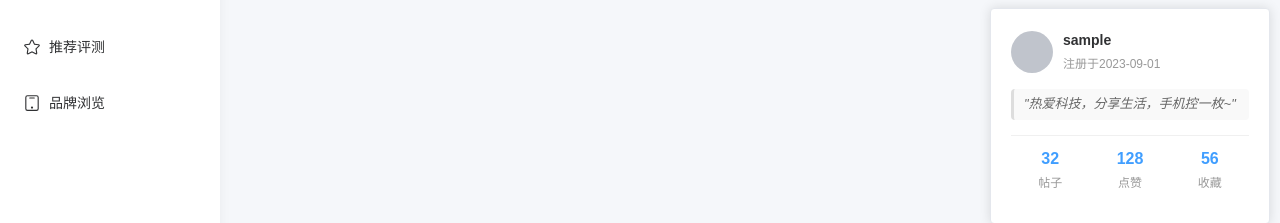
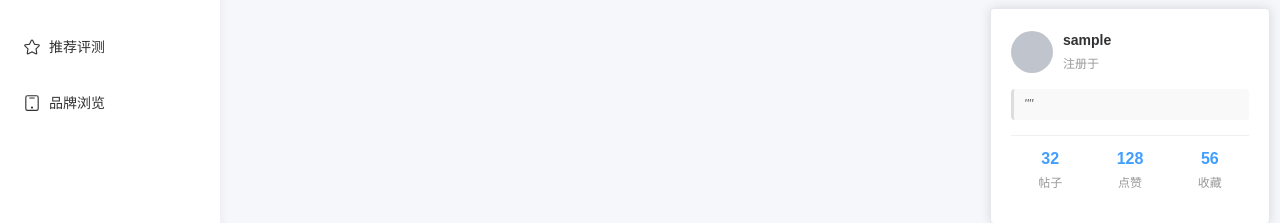
Before and after one commit to liandong1119/smartphone-review, a Vue app: page /home in a window 1280 px wide. Shown: the part 209-432 px from the top of the page. Built offline with nearby package versions, Linux system fonts and the light colour scheme; no server answers; sample sign-in values are in the browser's storage.

Commit message:
fix:修复前端请求路径解析问题

```diff
--- a/src/api/modules/admin.js
+++ b/src/api/modules/admin.js
@@ -4,7 +4,7 @@ import instance from '../../utils/http';
 const adminApi = {
   // 用户管理
   getUserList(params) {
-    return instance.get('/user/admin/list', { params });
+    return instance.get('/user/admin/list', { ...params });
   },
   // 管理员添加用户
   createUser(data) {
@@ -32,7 +32,7 @@ const adminApi = {
 
   // 帖子管理
   getPostList(params) {
-    return instance.get('/admin/posts', { params });
+    return instance.get('/admin/posts', { ...params });
   },
 
   getPostComments(postId) {
@@ -49,7 +49,7 @@ const adminApi = {
 
   // 评论管理
   getCommentList(params) {
-    return instance.get('/admin/comments', { params });
+    return instance.get('/admin/comments', { ...params });
   },
 
   deleteComment(commentId) {
@@ -65,7 +65,7 @@ const adminApi = {
 
   // 公告管理
   getAnnouncementList(params) {
-    return instance.get('/admin/announcements', { params });
+    return instance.get('/admin/announcements', { ...params });
   },
 
   createAnnouncement(data) {
@@ -99,7 +99,7 @@ const adminApi = {
 
   // 手机型号管理
   getPhoneModelList(params) {
-    return instance.get('/phones/admin', { params });
+    return instance.get('/phones/admin', { ...params });
   },
 
   createPhoneModel(data) {
--- a/src/views/user/UserLayout.vue
+++ b/src/views/user/UserLayout.vue
@@ -122,13 +122,13 @@
             <el-avatar :size="42" icon="el-icon-user"></el-avatar>
             <div class="user-meta">
               <div class="username">{{ isLoggedIn ? username : '未登录' }}</div>
-              <div class="join-time">{{ isLoggedIn ? '注册于2023-09-01' : '请登录账号' }}</div>
+              <div class="join-time">{{ isLoggedIn ?  `注册于 ${createTime}` : '请登录账号' }}</div>
             </div>
           </div>
 
           <!-- 添加个性签名 -->
           <div class="user-signature" v-if="isLoggedIn">
-            "热爱科技，分享生活，手机控一枚~"
+            "{{ signature }}"
           </div>
 
           <!-- 添加用户统计信息 -->
@@ -194,6 +194,10 @@ const isLoggedIn = computed(() => userStore.isLoggedIn)
 const username = computed(() => userStore.userInfo?.username || '用户')
 const userAvatar = computed(() => userStore.userInfo?.avatar || 'https://cube.elemecdn.com/0/88/03b0d39583f48206768a7534e55bcpng.png')
 const isAdmin = computed(() => userStore.isAdmin)
+const signature = computed(() => userStore.userInfo?.bio || '')
+const createTime = computed(() => {
+  return formatDate(userStore.userInfo?.createTime)
+})
 
 // 获取当前激活的菜单项
 const activeMenu = computed(() => {
```
